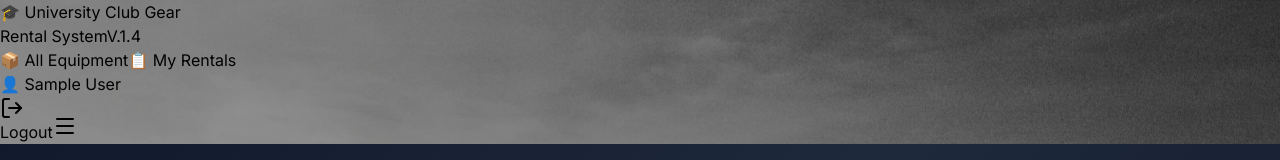
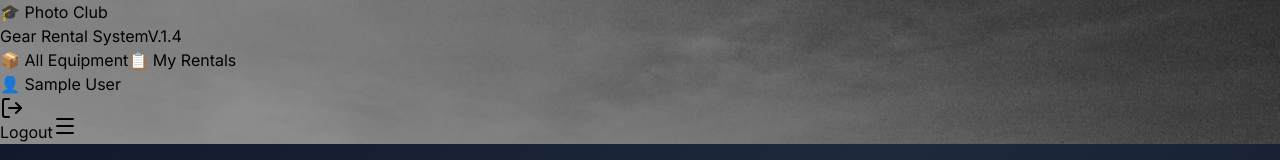
Before and after one commit to psu6810110229/mini_project, a React (Vite) app in the folder frontend/: page /equipments in a window 1280 px wide. Shown: the top 160 px of the page. Built offline with nearby package versions, Linux system fonts and the light colour scheme; sample sign-in values are in the browser's storage.

Commit message:
Update Navbar Header

```diff
--- a/frontend/src/components/Navbar.tsx
+++ b/frontend/src/components/Navbar.tsx
@@ -39,9 +39,9 @@ export default function Navbar() {
                     <div className="flex items-center justify-between h-16">
                         <div className="flex items-center gap-8">
                             <Link to={isAdmin ? "/admin/rentals" : "/equipments"} className="flex flex-col font-bold leading-tight hover:opacity-80 transition-opacity">
-                                <span className="text-lg text-white">🎓 University Club Gear</span>
+                                <span className="text-lg text-white">🎓 Photo Club</span>
                                 <div className="flex items-center gap-2">
-                                    <span className="text-xs text-white/70">{isAdmin ? "Admin Panel" : "Rental System"}</span>
+                                    <span className="text-xs text-white/70">{isAdmin ? "Admin Panel" : " Gear Rental System"}</span>
                                     <span className="px-1.5 py-0.5 bg-white/20 text-white text-[10px] rounded-full font-bold border border-white/30">V.1.4</span>
                                 </div>
                             </Link>
```
Also changed, not shown: 1 other file (tests, documents, lock files or other folders).
